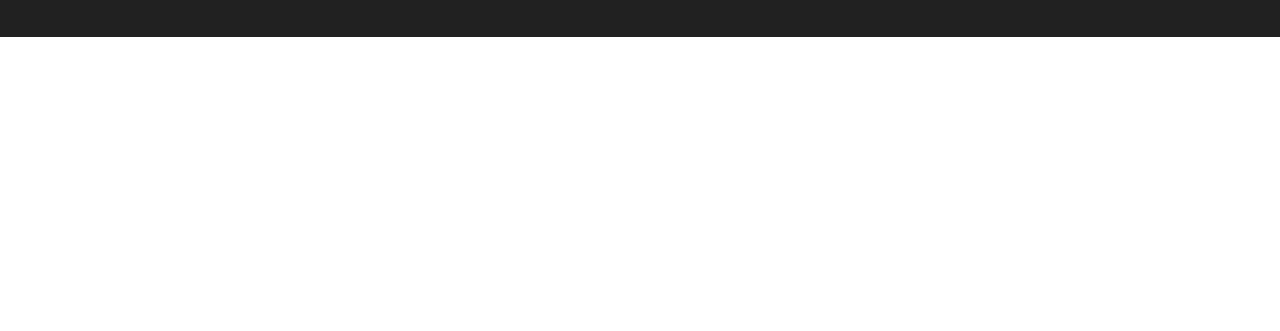
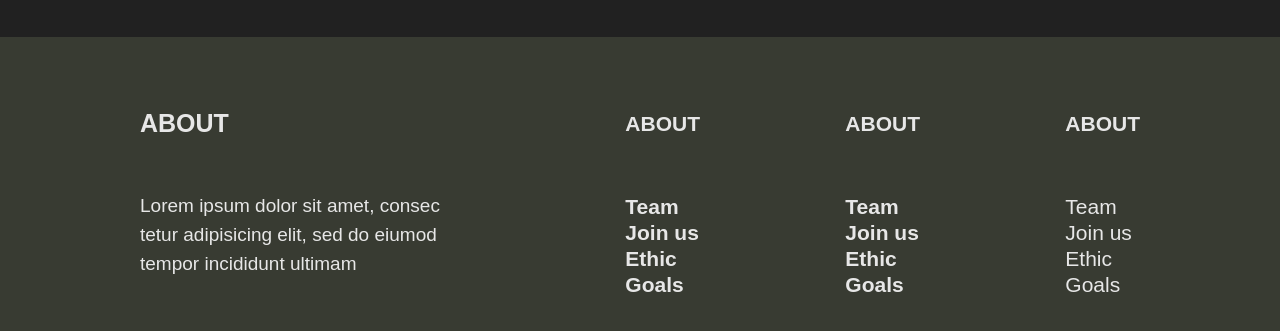
Before and after one commit to rozhedev/sushi-parlour, a plain HTML site: page src/index.html in a window 1280 px wide. Shown: the part 7693-8024 px from the top of the page. Before the commit the page ends 7730 px from the top, so only its background shows below. Drawn offline with nearby package versions, Linux system fonts and the light colour scheme; files that its build step writes are made by us from their sources; a script that the page names is missing; a web font is replaced by a local one.

Commit message:
Create footer

```diff
--- a/src/_footer.html
+++ b/src/_footer.html
@@ -1,3 +1,34 @@
 <footer class="footer">
-
+    <div class="footer__wrapper">
+        <div class="container">
+            <div class="footer__content">
+                <div class="footer__text">
+                    <h4 class="footer__title">about</h4>
+                    <div class="footer__descr">Lorem ipsum dolor sit amet, consec
+                        tetur adipisicing elit, sed do eiumod tempor incididunt ultimam </div>
+                </div>
+                <div class="footer__nav">
+                    <h5 class="footer__title footer__title--little">about</h5>
+                    <a href="" class="footer__nav-item footer__title--little">Team</a>
+                    <a href="" class="footer__nav-item footer__title--little">Join us</a>
+                    <a href="" class="footer__nav-item footer__title--little">Ethic</a>
+                    <a href="" class="footer__nav-item footer__title--little">Goals</a>
+                </div>
+                <div class="footer__nav">
+                    <h5 class="footer__title footer__title--little">about</h5>
+                    <a href="" class="footer__nav-item footer__title--little">Team</a>
+                    <a href="" class="footer__nav-item footer__title--little">Join us</a>
+                    <a href="" class="footer__nav-item footer__title--little">Ethic</a>
+                    <a href="" class="footer__nav-item footer__title--little">Goals</a>
+                </div>
+                <div class="footer__nav">
+                    <h5 class="footer__title footer__title--little">about</h5>
+                    <a href="" class="footer__nav-item footer__title--little footer__nav-item--thin">Team</a>
+                    <a href="" class="footer__nav-item footer__title--little footer__nav-item--thin">Join us</a>
+                    <a href="" class="footer__nav-item footer__title--little footer__nav-item--thin">Ethic</a>
+                    <a href="" class="footer__nav-item footer__title--little footer__nav-item--thin">Goals</a>
+                </div>
+            </div>
+        </div>
+    </div>
 </footer>
--- a/src/scss/blocks/_footer.scss
+++ b/src/scss/blocks/_footer.scss
@@ -1,6 +1,52 @@
-// .footer {
+.footer {
+    min-height: 325px;
+    background-color: $bgColGrey;
+    transform: translateY(820px);
 
-// }
+    &__wrapper {
+        min-height: 325px;
+        background-color: rgba(62, 65, 54, 0.8);
+        padding: 70px 0 80px;
+    }
+    &__content {
+        width: 1000px;
+        margin: 0 auto;
+        display: flex;
+        justify-content: space-between;
+    }
+    &__title {
+        color: #e7e7e7;
+        font-size: 25px;
+        font-weight: 700;
+        line-height: 33.33px;
+        text-transform: uppercase;
+        margin-bottom: 50px;
+        &--little {
+            font-size: 21px;
+            color: #e7e7e7;
+            font-weight: 700;
+        }
+    }
+    &__descr {
+        margin-top: 40px;
+        width: 340px;
+        color: #e7e7e7;
+        font-size: 19px;
+        font-weight: 400;
+        line-height: 29.17px;
+    }
+    &__nav {
+        display: flex;
+        flex-direction: column;
+        &-item {
+            margin-top: 5px;
+
+        }
+        &-item--thin {
+            font-weight: 400;
+        }
+    }
+}
 
 // @media (max-width: 426px) {
 //     .footer {
```
